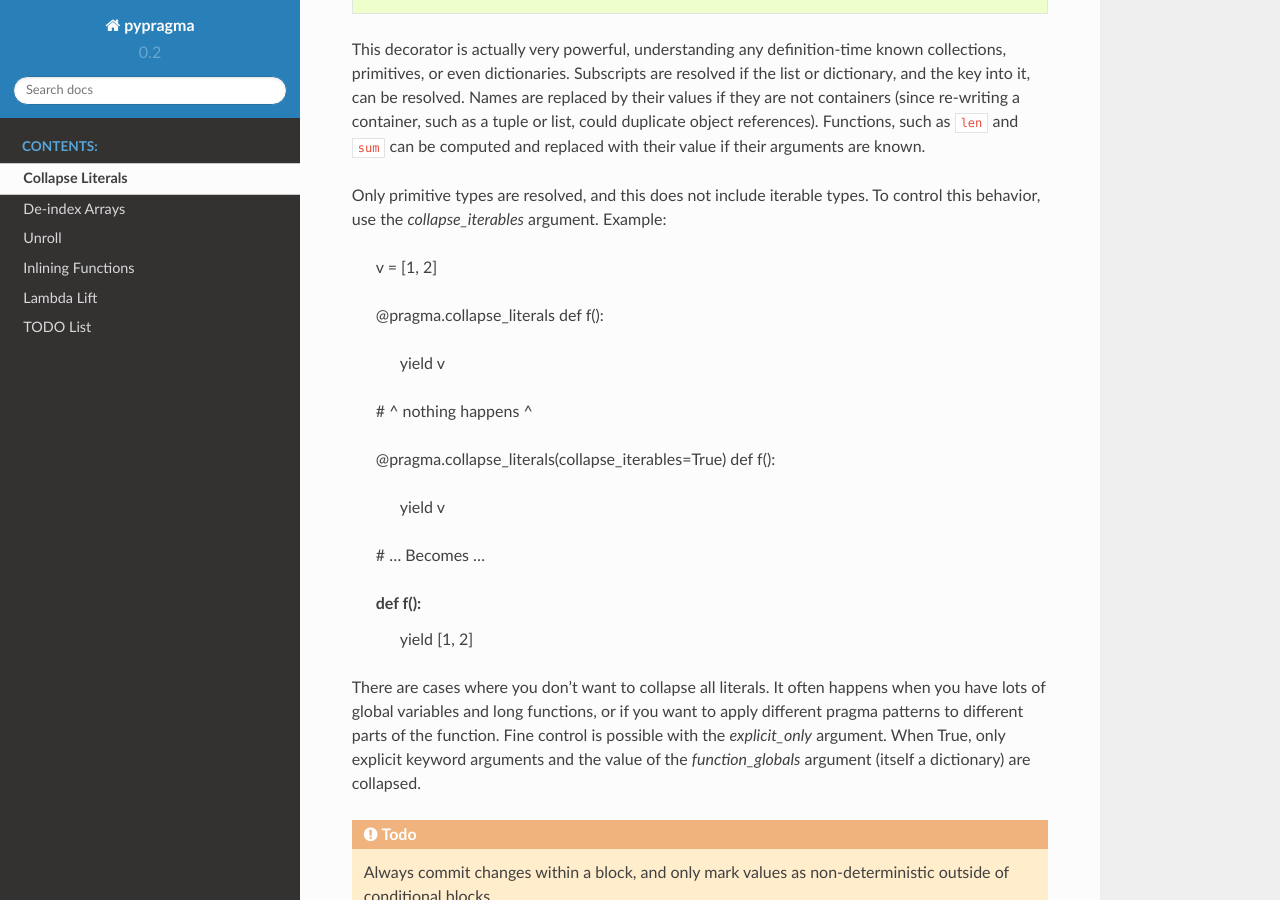
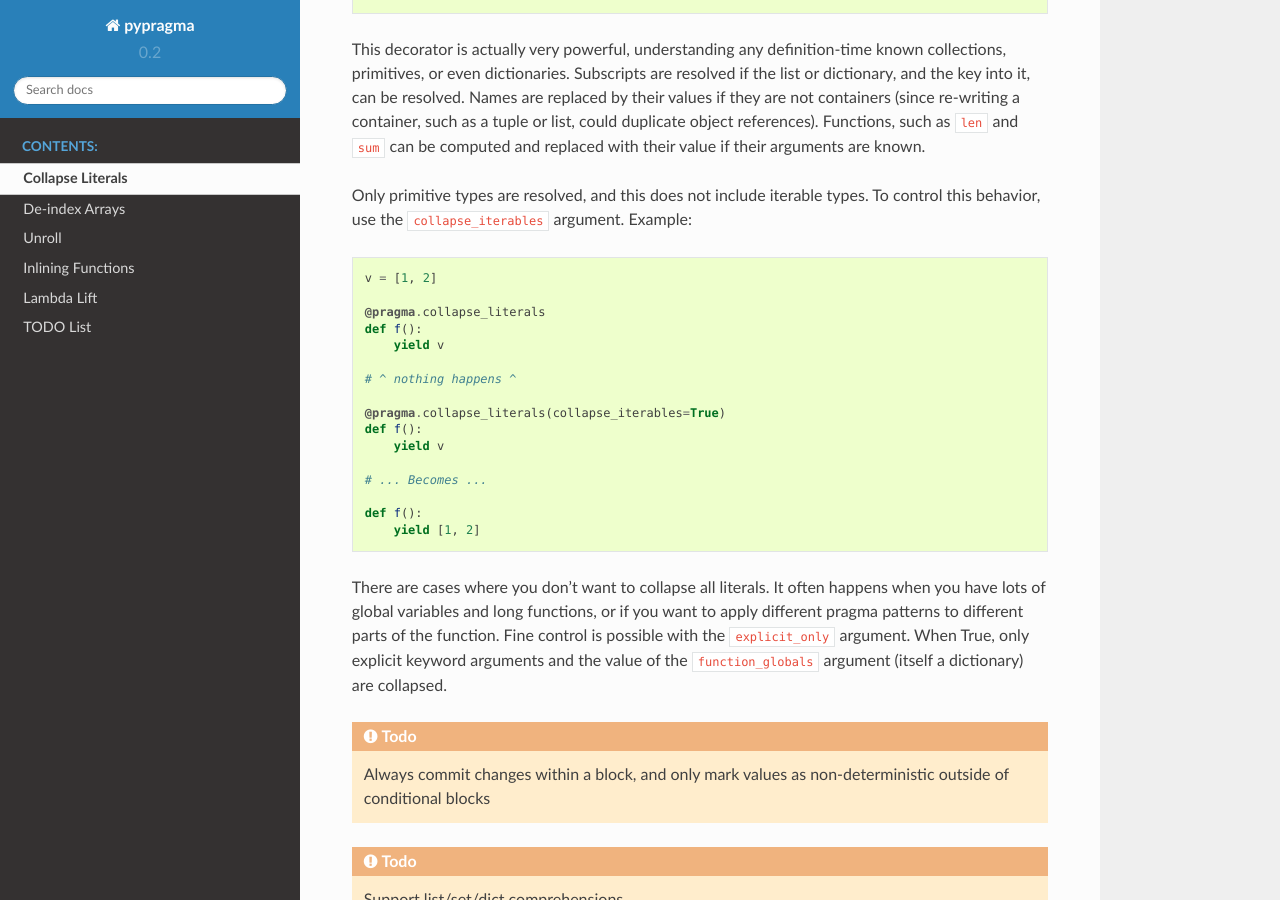
Before and after one commit to scnerd/pypragma, a Sphinx documentation site: the page built from docs/collapse_literals.rst, in a window 1280 px wide and 900 px high, scrolled down 1142 px. Built offline with Sphinx 7.4.7 and the Read the Docs theme 2.0.0, drawn with Linux system fonts in a browser that asks for light colours.

Commit message:
Name and doc change

```diff
--- a/docs/collapse_literals.rst
+++ b/docs/collapse_literals.rst
@@ -43,7 +43,7 @@ If a branch is constant, and thus known at decoration time, then only the correc
 
 This decorator is actually very powerful, understanding any definition-time known collections, primitives, or even dictionaries. Subscripts are resolved if the list or dictionary, and the key into it, can be resolved. Names are replaced by their values if they are not containers (since re-writing a container, such as a tuple or list, could duplicate object references). Functions, such as ``len`` and ``sum`` can be computed and replaced with their value if their arguments are known.
 
-Only primitive types are resolved, and this does not include iterable types. To control this behavior, use the `collapse_iterables` argument. Example:
+Only primitive types are resolved, and this does not include iterable types. To control this behavior, use the ``collapse_iterables`` argument. Example::
 
     v = [1, 2]
 
@@ -62,7 +62,7 @@ Only primitive types are resolved, and this does not include iterable types. To
     def f():
         yield [1, 2]
 
-There are cases where you don't want to collapse all literals. It often happens when you have lots of global variables and long functions, or if you want to apply different pragma patterns to different parts of the function. Fine control is possible with the `explicit_only` argument. When True, only explicit keyword arguments and the value of the `function_globals` argument (itself a dictionary) are collapsed.
+There are cases where you don't want to collapse all literals. It often happens when you have lots of global variables and long functions, or if you want to apply different pragma patterns to different parts of the function. Fine control is possible with the ``explicit_only`` argument. When True, only explicit keyword arguments and the value of the ``function_globals`` argument (itself a dictionary) are collapsed.
 
 .. todo:: Always commit changes within a block, and only mark values as non-deterministic outside of conditional blocks
 .. todo:: Support list/set/dict comprehensions
```
Also changed, not shown: 1 other file.
